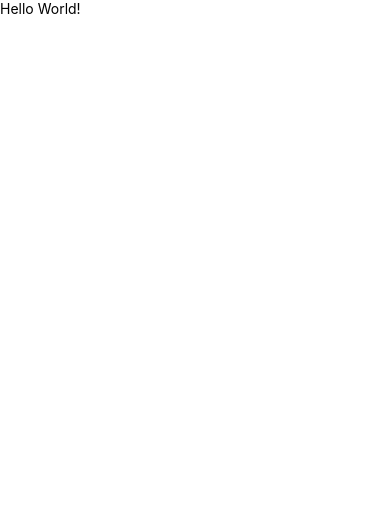
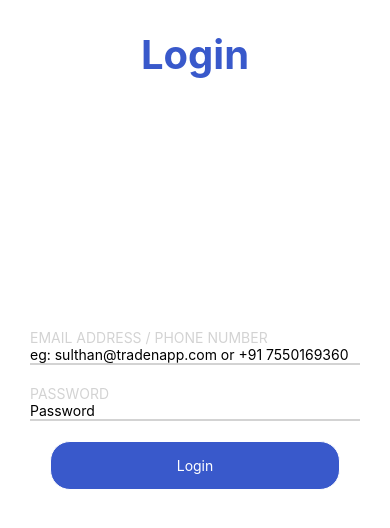
Before and after one commit to kbhatnagar97/React-Native-Android-Studio, a React Native app: screen / in a window 390 px wide. Shown: the top 528 px of the page. Built offline with nearby package versions, Linux system fonts and the light colour scheme.

Commit message:
Login Page
Login Page UI complete

```diff
--- a/package.json
+++ b/package.json
@@ -7,6 +7,7 @@
     "test": "jest"
   },
   "dependencies": {
+    "native-base": "^2.13.8",
     "react": "16.8.6",
     "react-native": "0.60.5"
   },
--- a/src/Components/login/Login.tsx
+++ b/src/Components/login/Login.tsx
@@ -1,12 +1,41 @@
-import React from "react"
-import { View, Text } from "react-native";
+import React from "react";
+import { View, Text, StatusBar, TextInput, TouchableOpacity } from "react-native";
+import styles from "./LoginStyles";
 
-export const Login = () => {
-    return (
-    <View>
-        <Text>
-            Hello World!
-        </Text>
+export const Login: React.FC = () => {
+  const [Email, setEmail] = React.useState("");
+  const [Password, setPassword] = React.useState("");
+
+  return (
+    <View style={styles.body}>
+      <StatusBar backgroundColor="white" />
+      <View>
+        <Text style={styles.Heading_login}>Login</Text>
+      </View>
+      <View>
+        <View>
+          <Text style={styles.Field_Info}>EMAIL ADDRESS / PHONE NUMBER</Text>
+        </View>
+        <View>
+          <TextInput
+            style={styles.Input_Info}
+            placeholder="eg: sulthan@tradenapp.com or +91 7550169360"
+          />
+        </View>
+        <View>
+          <Text style={styles.Field_Password}>PASSWORD</Text>
+        </View>
+        <View>
+          <TextInput style={styles.Input_Password} placeholder="Password" />
+        </View>
+      </View>
+      <View>
+        <TouchableOpacity
+            style={styles.SubmitButtonStyle}>
+
+            <Text style={styles.Button_Text}> Login </Text>
+        </TouchableOpacity>
+      </View>
     </View>
-    );
-}
+  );
+};
--- /dev/null
+++ b/src/Components/login/LoginStyles.tsx
@@ -0,0 +1,66 @@
+import { StyleSheet } from "react-native";
+
+const styles = StyleSheet.create({
+    body: {
+      marginLeft: 30,
+      marginRight: 30
+    },
+
+    Heading_login: {
+      fontSize: 40,
+      textAlign: "center",
+      color: "#3959CB",
+      fontWeight: "bold",
+      marginTop: 30
+    },
+
+    Field_Info: {
+      color: "lightgrey",
+      marginTop: 250
+    },
+
+    Input_Info: {
+      borderBottomColor: "lightgrey",
+      borderBottomWidth: 2
+    },
+
+    Field_Password: {
+      color: "lightgrey",
+      marginTop: 20
+    },
+
+    Input_Password: {
+      borderBottomColor: "lightgrey",
+      borderBottomWidth: 2
+    },
+
+    Button: {
+      marginTop: 20,
+      marginLeft: 10,
+      marginRight: 10,
+      height: 55,
+      color: "white"
+    },
+
+    SubmitButtonStyle: {
+
+        marginTop:20,
+        paddingTop:15,
+        paddingBottom:15,
+        marginLeft:20,
+        marginRight:20,
+        backgroundColor:'#3959CB',
+        borderRadius:20,
+        borderWidth: 1,
+        borderColor: '#fff',
+        color: "white"
+    },
+
+    Button_Text:{
+        color:'#fff',
+        textAlign:'center',
+    }
+
+  });
+
+  export default styles;
```
Also changed, not shown: 1 other file (tests, documents, lock files or other folders).
